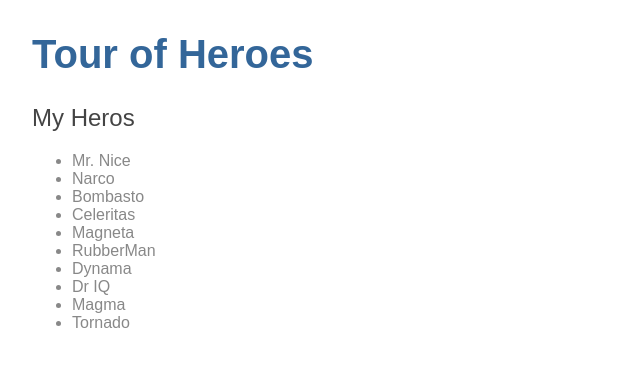
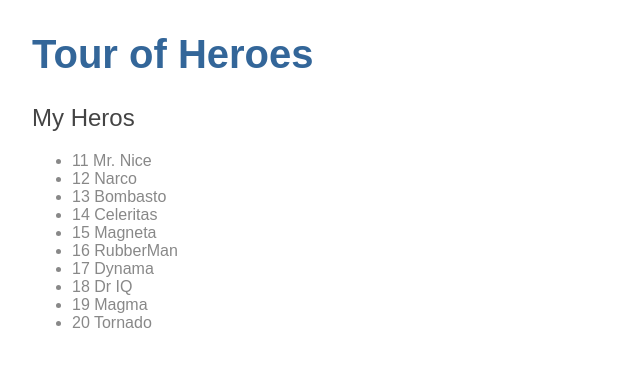
Before and after one commit to tony2tones/angular-tour-of-heroes, an Angular app: page / in a window 1280 px wide. Shown: the top 366 px of the page, without its empty margins (0-640 px from the left). Built offline with nearby package versions, Linux system fonts and the light colour scheme.

Commit message:
added ngIf

```diff
--- a/src/app/heroes/heroes.component.html
+++ b/src/app/heroes/heroes.component.html
@@ -1,7 +1,17 @@
 <h2>My Heros</h2>
 
 <ul>
-  <li *ngFor="let name of hero">
-    {{name.name}}
+  <li *ngFor="let hero of heros" (click)="onSelect(hero)">
+    <span class="badge">{{ hero.id }}</span> {{ hero.name }}
   </li>
 </ul>
+<div *ngIf="selectedHero">
+  <h2>{{ selectedHero.name | uppercase }} Details</h2>
+  <div><span>id: </span>{{ selectedHero.id }}</div>
+  <div>
+    <label
+      >name:
+      <input [(ngModel)]="selectedHero.name" placeholder="name" />
+    </label>
+  </div>
+</div>
--- a/src/app/heroes/heroes.component.ts
+++ b/src/app/heroes/heroes.component.ts
@@ -1,6 +1,6 @@
 import { Component, OnInit } from "@angular/core";
 import { Hero } from "../hero";
-import { HEROES } from '../mock-heroes';
+import { HEROES } from "../mock-heroes";
 
 @Component({
   selector: "app-heroes",
@@ -8,8 +8,13 @@
   styleUrls: ["./heroes.component.css"]
 })
 export class HeroesComponent implements OnInit {
-  hero = HEROES;
+  selectedHero: Hero;
+  heros = HEROES;
   constructor() {}
 
   ngOnInit() {}
+
+  onSelect(hero: Hero) {
+    this.selectedHero = hero;
+  }
 }
```
